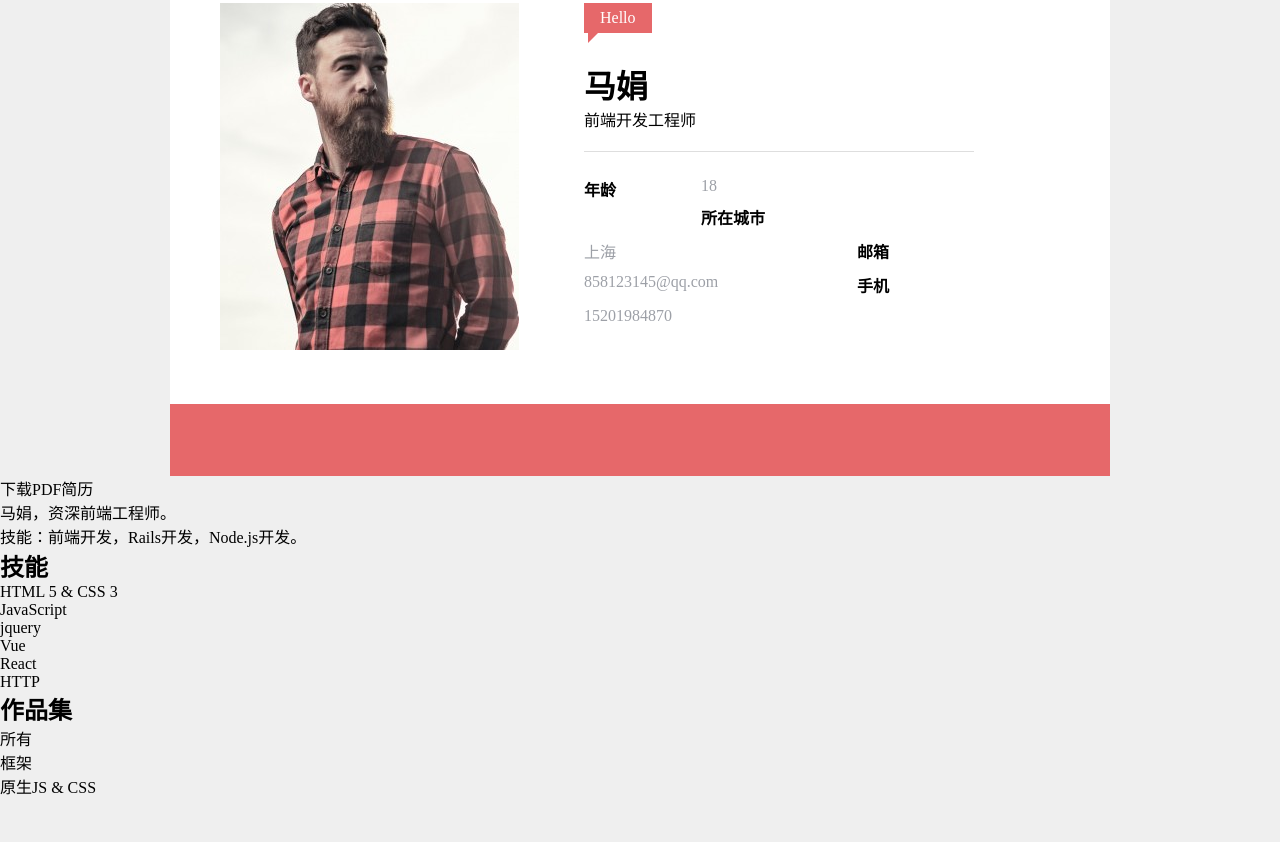
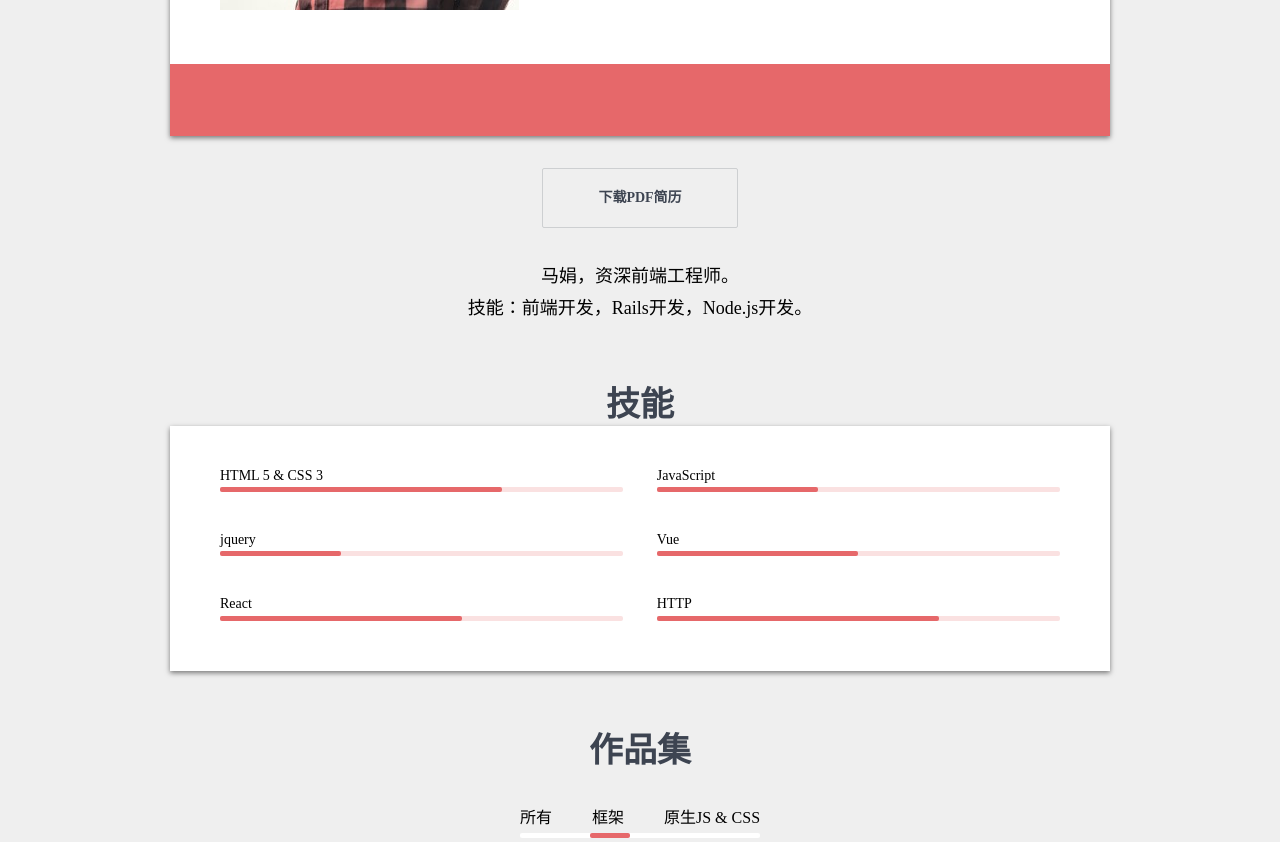
Before and after one commit to MaggieMaj/top-nav-bar, a plain HTML site: page index.html in a window 1280 px wide. Shown: the part 562-1404 px from the top of the page. Before the commit the page ends 1360 px from the top, so only its background shows below. Drawn offline with Linux system fonts and the light colour scheme.

Commit message:
第七次提交

```diff
--- a/a.css
+++ b/a.css
@@ -1,8 +1,8 @@
-body{
-    background:#efefef;
+body {
+    background: #efefef;
     margin: 0;
   }
-a{
+  a {
     color: inherit;
     text-decoration: none;
   }
@@ -10,43 +10,56 @@ a{
     margin: 0;
     padding: 0;
   }
-hr{
+  hr {
     height: 0;
     border: none;
     border-top: 1px solid #dedede;
   }
-.clearfix::after{
+  ul,
+  ol {
+    list-style: none;
+  }
+  h1,
+  h2,
+  h3,
+  h4,
+  h5,
+  h6 {
+    font-weight: normal;
+  }
+  .clearfix::after {
     content: '';
     display: block;
     clear: both;
   }
-.topnavbar{
+  .topnavbar {
     padding: 20px 0px 20px 0px;
     position: fixed;
     top: 0;
     left: 0;
     width: 100%;
   }
-.topnavbar-inner{
+  .topnavbar-inner {
     padding: 0 16px;
   }
-.topnavbar  nav{
+  .topnavbar nav {
     padding-top: 7px;
   }
-.topnavbar nav > ul{
+  .topnavbar nav > ul {
     list-style: none;
     margin: 0;
     padding: 0;
   }
-.topnavbar nav > ul > li{
+  .topnavbar nav > ul > li {
     float: left;
     margin-left: 17px;
     margin-right: 17px;
   }
-.topnavbar nav > ul > li > a{
+  .topnavbar nav > ul > li > a {
     font-size: 12px;
     color: #b7b7b7;
     /*text-decoration: none;*/
+
     font-weight: bold;
     border-top: 3px solid transparent;
     border-bottom: 3px solid transparent;
@@ -54,40 +67,42 @@ hr{
     padding-bottom: 5px;
     display: block;
   }
-.topnavbar nav > ul > li > a:hover{
-    border-bottom:3px solid #e06567;
+  .topnavbar nav > ul > li > a:hover {
+    border-bottom: 3px solid #e06567;
   }
-.topnavbar .logo{
+  .topnavbar .logo {
     font-size: 24px;
-    font-family:'Arial Black';
+    font-family: 'Arial Black';
     padding-top: 3px;
     padding-bottom: 4px;
   }
-.topnavbar .logo .rs{
+  .topnavbar .logo .rs {
     margin-right: 4px;
     color: #e6686a;
   }
-.topnavbar .logo .card{
+  .topnavbar .logo .card {
     color: #9a9da2;
   }
-.banner{
+  .banner {
     height: 515px;
     background-image: url(./img/rs-cover.jpg);
     background-position: center center;
     background-size: cover;
   }
-.banner .mask{
+  .banner .mask {
     height: 515px;
     background-color: rgba(0, 0, 0, 0.8);
   }
-.Usercard{
+  .Usercard {
     /*border: 1px solid red;*/
+
     max-width: 940px;
-    margin-left:auto;
-    margin-right:auto;
+    margin-left: auto;
+    margin-right: auto;
     background-color: #ffffff;
+    box-shadow: 0px 2px 5px 0px rgba(0, 0, 0, 0.5);
   }
-.Usercard .welcome{
+  .Usercard .welcome {
     background: #e6686a;
     color: white;
     display: inline-block;
@@ -96,55 +111,52 @@ hr{
     position: relative;
     margin-bottom: 10px;
   }
-.Usercard .welcome .triangle{
+  .Usercard .welcome .triangle {
     display: block;
-    border:10px solid transparent;
-    width:0px;
-    border-left-color:#e6686a;
-    border-top-width:0px;
+    border: 10px solid transparent;
+    width: 0px;
+    border-left-color: #e6686a;
+    border-top-width: 0px;
     position: absolute;
     left: 4px;
     top: 100%;
   }
-.Usercard .picture{
+  .Usercard .picture {
     float: left;
   }
-.Usercard .text{
+  .Usercard .text {
     float: left;
     margin-left: 65px;
     width: 390px;
   }
-.Usercard .text h1{
+  .Usercard .text h1 {
     margin-top: 18px;
   }
-.Usercard .text hr{
+  .Usercard .text hr {
     margin: 20px 0;
   }
-.Usercard .pictureAndText{
+  .Usercard .pictureAndText {
     padding: 50px;
   }
   .Usercard dl dt,
-.Usercard dl dd{
+  .Usercard dl dd {
     float: left;
     padding: 5px 0;
   }
-.Usercard dl dt{
+  .Usercard dl dt {
     width: 30%;
     font-weight: bold;
   }
-.Usercard dl dd{
+  .Usercard dl dd {
     width: 70%;
     color: #9da0a7;
   }
-.Usercard .footer{
+  .Usercard .footer {
     background: #e6686a;
     text-align: center;
     vertical-align: top;
   }
-.Usercard .footer .media{
-
-}
-.Usercard .footer .media > a{
+  .Usercard .footer .media > a {
     display: inline-block;
     width: 40px;
     line-height: 30px;
@@ -152,13 +164,147 @@ hr{
     border-radius: 50%;
     margin: 16px;
   }
-.Usercard .footer .media > a:hover{
+  .Usercard .footer .media > a:hover {
     background: #cf5d5f;
     vertical-align: top;
   }
-.Usercard .footer .media > a > svg{
+  .Usercard .footer .media > a > svg {
     width: 30px;
     height: 30px;
-    fill:white;
+    fill: white;
     vertical-align: top;
   }
+  body > main {
+    margin-top: -340px;
+  }
+  body > main .downloadResume-wrapper {
+    text-align: center;
+  }
+  body > main .downloadResume {
+    font-size: 14px;
+    line-height: 16px;
+    padding: 21px 55px;
+    border: 1px solid #cdcfd1;
+    display: inline-block;
+    border-radius: 2px;
+    color: #3d4451;
+    font-weight: bold;
+    margin: 32px 0;
+  }
+  body > main .downloadResume:hover {
+    box-shadow: 0px 5px 8px 0px rgba(0, 0, 0, 0.25);
+    transition: box-shadow 0.2s
+  }
+  .SelfIntroduction {
+    max-width: 940px;
+    margin-left: auto;
+    margin-right: auto;
+    font-family: kai;
+    font-size: 18px;
+    line-height: 1.8;
+    text-align: center;
+  }
+  section.skills,
+  section.portfolio {
+    max-width: 940px;
+    margin-left: auto;
+    margin-right: auto;
+    margin-top: 60px;
+  }
+  section.skills > h2,
+  section.portfolio > h2 {
+    text-align: center;
+    color: #3d4451;
+    font-size: 34px;
+    line-height: 1.2;
+    font-weight: 600;
+  }
+  section.skills h3 {
+    font-size: 14px;
+    line-height: 1.1;
+    padding-right: 40px;
+  }
+  section.skills > ol {
+    background: white;
+    box-shadow: 0px 2px 5px 0px rgba(0, 0, 0, 0.5);
+    padding: 42px 50px 10px 50px;
+    margin-top: 30px;
+    margin: auto;
+    /*列表内容将列表框撑起*/
+  }
+  section.skills > ol > li {
+    float: left;
+    width: 48%;
+    box-sizing: border-box;
+  }
+  section.skills > ol > li:nth-child(even) {
+    float: right;
+  }
+  section.skills .progressBar {
+    height: 5px;
+    background: #fae1e1;
+    border-radius: 2px;
+    margin: 4px 0 40px 0;
+  }
+  section.skills .progressBar >.progress {
+    height: 100%;
+    background: #e6686a;
+    width: 70%;
+    border-radius: 2px;
+  }
+  section.portfolio {
+    text-align: center;
+    margin-bottom: 100px;
+  }
+  section.portfolio > nav > ol {
+    margin: 0 auto;
+    display: inline-block;
+    vertical-align: top;
+  }
+  section.portfolio > nav > ol >li {
+    float: left;
+    margin-left: 40px;
+    cursor: pointer;
+  }
+  section.portfolio > nav > ol >li:nth-child(1) {
+    margin-left: 0px;
+  }
+  section.portfolio > nav {
+    text-align: center;
+    display: inline-block;
+    vertical-align: top;
+    margin-top: 32px;
+  }
+  section.portfolio > nav .bar {
+    height: 5px;
+    background: white;
+    margin-top: 5px;
+    margin-bottom: 28px;
+    border-radius: 2px;
+  }
+  section.portfolio > nav .bar-inner {
+    height: 100%;
+    background: #e6686a;
+    width: 10%;
+    border-radius: 2px;
+    transition: all 0.3s;
+  }
+  section.portfolio > nav .bar.state-1 .bar-inner {
+    margin-left: 0;
+    width: 40px;
+  }
+  section.portfolio > nav .bar.state-2 .bar-inner {
+    margin-left: 70px;
+    width: 40px;
+  }
+  section.portfolio > nav .bar.state-3 .bar-inner {
+    margin-left: 140px;
+    width: 110px;
+  }
+  section.portfolio .works {
+    position: relative;
+  }
+  section.portfolio .works > .big,
+  section.portfolio .works > .small {
+    position: absolute;
+  }
--- a/index.html
+++ b/index.html
@@ -1,18 +1,21 @@
 <!DOCTYPE HTML>
 <html>
+
 <head>
   <title>马娟的个人简历</title>
   <link rel="stylesheet" href="./a.css">
   <script src="//at.alicdn.com/t/font_1160784_q3c0jqhl25.js"></script>
   <style type="text/css">
     .icon {
-      width: 1em; height: 1em;
+      width: 1em;
+      height: 1em;
       vertical-align: -0.15em;
       fill: currentColor;
       overflow: hidden;
     }
   </style>
 </head>
+
 <body>
   <div class="topnavbar">
     <div class="topnavbar-inner clearfix">
@@ -95,40 +98,95 @@
         </footer>
       </div>
     </div>
-       <a class="button" href="#">下载PDF简历</a>
-       <p>
-      马娟，资深前端工程师。<br>
-      技能：前端开发，Rails开发，Node.js开发。
+    <p class="downloadResume-wrapper">
+      <a class="downloadResume" href="./resume.pdf" target="_blank" download>下载PDF简历</a>
     </p>
+    <p class="SelfIntroduction">
+      马娟，资深前端工程师。
+      <br> 技能：前端开发，Rails开发，Node.js开发。
+    </p>
+  </main>
 
-</main>
-<section>
+  <section class="skills">
     <h2>技能</h2>
-   <ol>
-      <li>HTML 5 &amp; CSS 3</li>
-      <li>JavaScript</li>
-      <li>jquery</li>
-      <li>Vue</li>
-      <li>React</li>
-      <li>HTTP</li>
+    <ol class="clearfix">
+      <li>
+        <h3>HTML 5 &amp; CSS 3</h3>
+        <div class="progressBar">
+          <div class="progress" style="width:70%;"></div>
+        </div>
+      </li>
+      <li>
+        <h3>JavaScript</h3>
+        <div class="progressBar">
+          <div class="progress" style="width:40%;"></div>
+        </div>
+      </li>
+      <li>
+        <h3>jquery</h3>
+        <div class="progressBar">
+          <div class="progress" style="width:30%;"></div>
+        </div>
+      </li>
+      <li>
+        <h3>Vue</h3>
+        <div class="progressBar">
+          <div class="progress" style="width:50%;"></div>
+        </div>
+      </li>
+      <li>
+        <h3>React</h3>
+        <div class="progressBar">
+          <div class="progress" style="width:60%;"></div>
+        </div>
+      </li>
+      <li>
+        <h3>HTTP</h3>
+        <div class="progressBar">
+          <div class="progress" style="width:70%;"></div>
+        </div>
+      </li>
     </ol>
   </section>
-<section>
+
+  <section class="portfolio">
     <h2>作品集</h2>
     <nav>
-      <ol>
-         <li>所有</li>
-         <li>框架</li>
-         <li>原生JS &amp; CSS</li>
+      <ol class="clearfix">
+        <li id="portfolio1">所有</li>
+        <li id="portfolio2">框架</li>
+        <li id="portfolio3">原生JS &amp; CSS</li>
       </ol>
+      <div id="portfolioBar" class="bar state-2">
+        <div class="bar-inner"></div>
+      </div>
     </nav>
-   <nav>
-      <div class="jobs"></div>
-      <div class="big"></div>
-      <div class="small"></div>
-      <div class="small"></div>
-   </nav>
+    <script>
+      portfolio1.onclick=function(){
+          portfolioBar.className='bar state-1' /*必须用单引号哦*/
+       }
+       portfolio2.onclick=function(){
+          portfolioBar.className='bar state-2'
+       }
+       portfolio3.onclick=function(){
+          portfolioBar.className='bar state-3'
+       }
+    </script>
+
+    <div class="works" style="height:597px;">
+      <div class="big" style="top:0;left: 0">
+        <img src="./img/1.jpg" alt="作品1">
+      </div>
+      <div class="small" style="top:0;left: 645px;">
+        <img src="./img/2.jpg" alt="作品2">
+      </div>
+      <div class="small" style="top:312px;left: 645px;">
+        <img src="./img/3.jpg" alt="作品3">
+      </div>
+    </div>
+
   </section>
+  </div>
 </body>
 
 </html>
```
Lines whose indentation alone changed are shown as unchanged.
